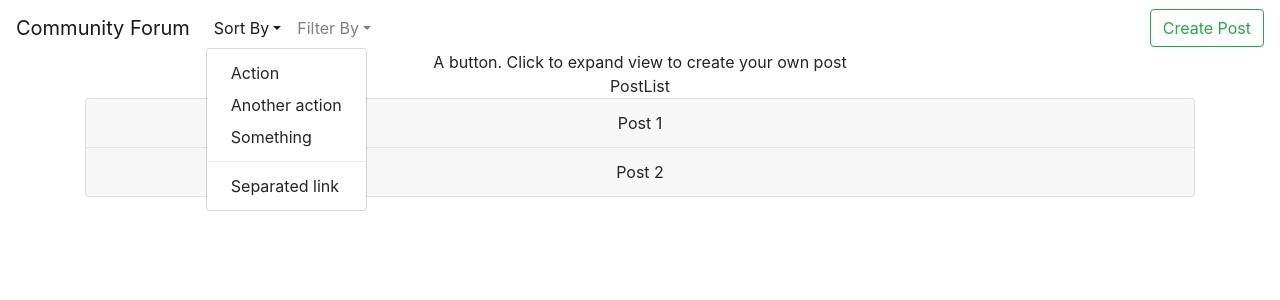
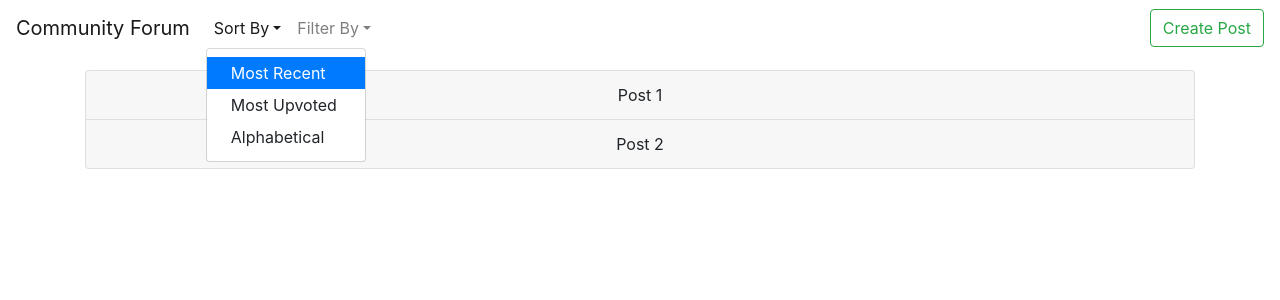
Before and after one commit to paulstumpe/Community-Bulletin-Board, a React (Create React App) app in the folder client/: page / in a window 1280 px wide. Both pictures are taken after a click on the button "Sort By". Shown: the top 300 px of the page. Built offline with nearby package versions, Linux system fonts and the light colour scheme.

Commit message:
add createPost modal with all functions except server request

```diff
--- a/client/src/App.js
+++ b/client/src/App.js
@@ -12,24 +12,34 @@ const App = () => {
   const [allPosts, setAllPosts] = useState([])
   //string representing selected sorting mechanism
   const [allTags, setAllTags] = useState([])
-  const [sortedBy, setSortedBy] = useState('')
+  const [sortBy, setSortBy] = useState('Most Recent')
   //string representing selected tag filter
-  const [filterBy, setFilterBy] = useState('')
+  const [filterBy, setFilterBy] = useState('default')
   useEffect(()=>{
-    const posts = [
+    let posts = [
       {
         tags: ['Help', 'ComputerStuff'],
         body: "This is my body",
         title: 'Post 1',
-        dateCreated: ''
+        dateCreated: '',
+        upVotes : 1
       },
       {
         tags: ['Help', 'what'],
         body: "This is my body",
         title: 'Post 2',
-        dateCreated: ''
+        dateCreated: '',
+        upVotes: 2
       }
     ]
+    if(sortBy === "Most Recent"){
+
+    } else if (sortBy === "Most Upvoted"){
+      posts = posts.sort((a,b)=>{return b.upVotes - a.upVotes})
+      console.log(posts)
+    } else if (sortBy=== "Alphabetical"){
+
+    }
     const tags = [];
     posts.forEach((post)=>{
       post.tags.forEach(tag=>{
@@ -41,13 +51,16 @@ const App = () => {
     setAllPosts(posts);
     setAllTags(tags);
 
-  }, [])
+  }, [sortBy])
 
   return (
     <Container>
       <div className="App">
-        <TopBar allTags={allTags} filterBy={filterBy} setFilterBy={setFilterBy}/>
-        <CreatePost />
+        <TopBar allTags={allTags}
+          filterBy={filterBy}
+          setFilterBy={setFilterBy}
+          sortBy={sortBy}
+          setSortBy={setSortBy}/>
         <PostList allPosts={allPosts} filterBy={filterBy}/>
       </div>
     </Container>
--- a/client/src/components/CreatePost.js
+++ b/client/src/components/CreatePost.js
@@ -1,9 +1,99 @@
 import React, { useState, useEffect } from 'react';
-
+import {Button, Modal, Form} from 'react-bootstrap'
 const CreatePost = ()=>{
     //top padding ensure no overlap with navbar
-    return(<div style={{'paddingTop': '50px'}}>
-        A button. Click to expand view to create your own post
+    const [show, setShow] = useState(false);
+    const [tag, setTag] = useState('');
+    const [body, setBody] = useState('');
+    const [title, setTitle] = useState('');
+    const [tags, setTags] = useState([]);
+
+    const clearAllFields = ()=>{
+        setTags([]);
+        setTitle('');
+        setBody('');
+        setTag('');
+    }
+
+    const handleClose = () => {
+        clearAllFields()
+        setShow(false)
+    };
+    const handleShow = () => setShow(true);
+    const handleAddTag = ()=>{
+        setTags(tags.concat(tag));
+        setTag('');
+    };
+    const handleSubmit = () =>{
+        //todo add axios request to server
+        handleClose();
+    };
+    return(<div>
+        <Button onClick={handleShow} variant="outline-success">Create Post</Button>
+
+      <Modal show={show} onHide={handleClose}>
+        <Modal.Header closeButton>
+          <Modal.Title>Creating Post</Modal.Title>
+        </Modal.Header>
+        <Modal.Body>
+            <Form>
+                <Form.Group controlId="Title">
+                    <Form.Label>title</Form.Label>
+                    <Form.Control
+                    type="text"
+                    size="lg"
+                    placeholder="Type the title of your post here"
+                    value={title}
+                    onChange={(event)=>{
+                        setTitle(event.target.value)
+                    }}
+
+                    />
+                </Form.Group>
+                <Form.Group controlId="Body">
+                    <Form.Label>body</Form.Label>
+                    <Form.Control
+                    type="text"
+                    placeholder="Type the body of your post here"
+                    value={body}
+                    onChange={(event)=>{
+                        setBody(event.target.value)
+                    }}
+                    />
+                </Form.Group>
+                <Form.Group controlId="Tag">
+                    <Form.Label>Add Tag</Form.Label>
+                    <Form.Control
+                    type="text"
+                    size="sm"
+                    placeholder="Type one tag and click add"
+                    value={tag}
+                    onChange={(event)=>{
+                        setTag(event.target.value)
+                    }}
+                    >
+
+                    </Form.Control>
+                    <p></p>
+                    <Button size="sm" style={{float:'right'}} onClick={handleAddTag}>Add Tag</Button>
+                    <p>{tags.join(', ')}</p>
+                    <Button size="sm"
+                    variant="outline-danger"
+                    onClick={()=>{setTags([])}}
+                    disabled={!tags.length}
+                    >Clear Tags</Button>
+                </Form.Group>
+            </Form>
+        </Modal.Body>
+        <Modal.Footer>
+          <Button variant="secondary" onClick={handleClose}>
+            Cancel
+          </Button>
+          <Button variant="primary" onClick={handleSubmit}>
+            Submit Post
+          </Button>
+        </Modal.Footer>
+      </Modal>
     </div>)
 }
 export default CreatePost;
--- a/client/src/components/PostList.js
+++ b/client/src/components/PostList.js
@@ -4,12 +4,13 @@ import {Accordion,Card} from 'react-bootstrap'
 
 const PostList = ({allPosts, filterBy})=>{
     console.log(allPosts)
-    return(<div>
-        PostList
+    return(<div style={{'paddingTop': '70px'}}>
         <Accordion >
-            {allPosts.map((post, i)=>(
-                    <Post post={post} i={i} key={post.title}/>
-            ))}
+            {allPosts.map((post, i)=>{
+                if(filterBy==='default' || post.tags.includes(filterBy)){
+                    return (<Post post={post} i={i} key={post.title}/>)
+                }
+                })}
         </Accordion>
     </div>)
 }
--- a/client/src/components/TopBar.js
+++ b/client/src/components/TopBar.js
@@ -1,9 +1,11 @@
 import React, { useState, useEffect } from 'react';
 import {Navbar, Nav, NavDropdown, Container, Form, FormControl, Button} from 'react-bootstrap';
-const TopBar = ({filterBy, setFilterBy, allTags})=>{
+import CreatePost from './CreatePost';
+const TopBar = ({filterBy, setFilterBy, allTags, sortBy, setSortBy})=>{
 
         //  Sorting dropdown
         // Filter dropdown
+
     return(<div>
     <Navbar fixed="top">
         <Navbar.Brand href="#home">Community Forum</Navbar.Brand>
@@ -11,23 +13,33 @@ const TopBar = ({filterBy, setFilterBy, allTags})=>{
         <Navbar.Collapse id="basic-navbar-nav">
         <Nav className="mr-auto">
             <NavDropdown title="Sort By" id="basic-nav-dropdown">
-                <NavDropdown.Item href="#action/3.1">Action</NavDropdown.Item>
-                <NavDropdown.Item href="#action/3.2">Another action</NavDropdown.Item>
-                <NavDropdown.Item href="#action/3.3">Something</NavDropdown.Item>
-                <NavDropdown.Divider />
-                <NavDropdown.Item href="#action/3.4">Separated link</NavDropdown.Item>
+                <NavDropdown.Item
+                active={sortBy==='Most Recent'}
+                onClick={()=>{setSortBy('Most Recent')}}>Most Recent</NavDropdown.Item>
+                <NavDropdown.Item
+                active={sortBy==='Most Upvoted'}
+                onClick={()=>{setSortBy('Most Upvoted')}}>Most Upvoted</NavDropdown.Item>
+                <NavDropdown.Item
+                active={sortBy==='Alphabetical'}
+                onClick={()=>{setSortBy('Alphabetical')}}>Alphabetical</NavDropdown.Item>
             </NavDropdown>
             <NavDropdown title="Filter By" id="basic-nav-dropdown">
+                <NavDropdown.Item
+                        active={filterBy==='default'}
+                        onClick={()=>{setFilterBy('default')}}
+                    >No Filter
+                </NavDropdown.Item>
+                <NavDropdown.Divider />
                 {allTags.map(tag=>(
                 <NavDropdown.Item
+                    key={tag}
                     active={tag===filterBy}
                     onClick={()=>{setFilterBy(tag)}}
                 >{tag}</NavDropdown.Item>
                 ))}
-                <NavDropdown.Divider />
             </NavDropdown>
         </Nav>
-            <Button variant="outline-success">Create Post</Button>
+            <CreatePost />
         </Navbar.Collapse>
     </Navbar>
     </div>)
```
